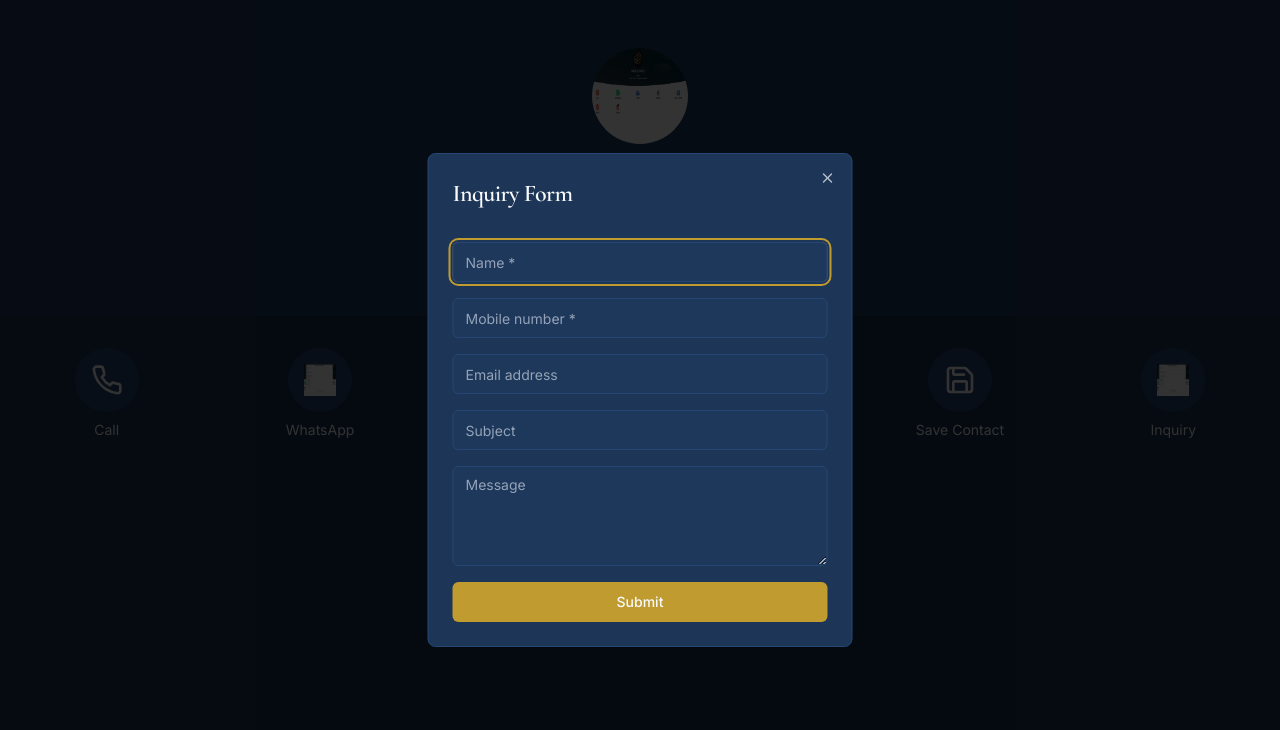
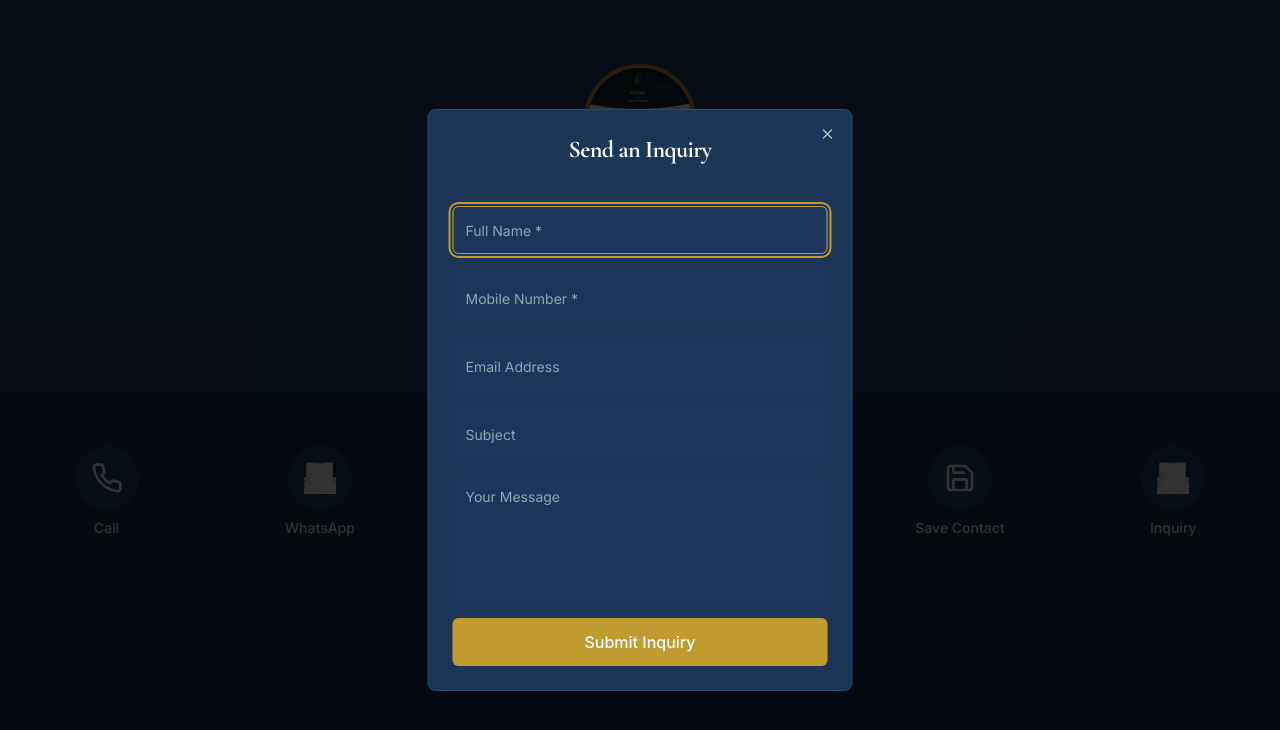
Before and after one commit to ram-patel/interactify-widget-50, a React (Vite) app: page / in a window 1280 px wide. Both pictures are taken after a click on the button "Inquiry". Shown: the top 730 px of the page. Built offline with nearby package versions, Linux system fonts and the light colour scheme.

Commit message:
Improve UI for Professional Look
Enhanced the user interface to provide a more professional appearance throughout the application. Adjustments may include styling updates, layout improvements, and overall design refinements.
[skip gpt_engineer]

```diff
--- a/src/components/InquiryDialog.tsx
+++ b/src/components/InquiryDialog.tsx
@@ -1,6 +1,5 @@
 import { useState } from "react";
 import { useForm } from "react-hook-form";
-import { X } from "lucide-react";
 import {
   Dialog,
   DialogContent,
@@ -39,60 +38,60 @@ export function InquiryDialog() {
   return (
     <Dialog open={open} onOpenChange={setOpen}>
       <DialogTrigger asChild>
-        <button className="flex flex-col items-center gap-2">
-          <div className="w-16 h-16 rounded-full bg-secondary flex items-center justify-center hover:bg-primary transition-colors">
+        <button className="flex flex-col items-center gap-2 group">
+          <div className="w-16 h-16 rounded-full bg-secondary flex items-center justify-center group-hover:bg-primary transition-all duration-300 transform group-hover:scale-105 shadow-lg">
             <img
               src="/lovable-uploads/92ff8eeb-a43d-4071-9c38-5ca2ff88df52.png"
               alt="Inquiry"
               className="w-8 h-8"
             />
           </div>
-          <span className="text-sm">Inquiry</span>
+          <span className="text-sm font-medium group-hover:text-primary transition-colors">Inquiry</span>
         </button>
       </DialogTrigger>
-      <DialogContent className="sm:max-w-[425px]">
-        <DialogHeader>
-          <DialogTitle className="text-2xl">Inquiry Form</DialogTitle>
+      <DialogContent className="sm:max-w-[425px] p-6">
+        <DialogHeader className="mb-6">
+          <DialogTitle className="text-2xl font-bold text-center">Send an Inquiry</DialogTitle>
         </DialogHeader>
-        <form onSubmit={handleSubmit(onSubmit)} className="space-y-4 mt-4">
-          <div className="space-y-2">
+        <form onSubmit={handleSubmit(onSubmit)} className="space-y-5">
+          <div>
             <Input
-              placeholder="Name *"
+              placeholder="Full Name *"
               {...register("name", { required: true })}
-              className="bg-secondary/10"
+              className="bg-secondary/5 border-secondary/20 focus:border-primary h-12"
             />
           </div>
-          <div className="space-y-2">
+          <div>
             <Input
-              placeholder="Mobile number *"
+              placeholder="Mobile Number *"
               {...register("mobile", { required: true })}
-              className="bg-secondary/10"
+              className="bg-secondary/5 border-secondary/20 focus:border-primary h-12"
             />
           </div>
-          <div className="space-y-2">
+          <div>
             <Input
               type="email"
-              placeholder="Email address"
+              placeholder="Email Address"
               {...register("email")}
-              className="bg-secondary/10"
+              className="bg-secondary/5 border-secondary/20 focus:border-primary h-12"
             />
           </div>
-          <div className="space-y-2">
+          <div>
             <Input
               placeholder="Subject"
               {...register("subject")}
-              className="bg-secondary/10"
+              className="bg-secondary/5 border-secondary/20 focus:border-primary h-12"
             />
           </div>
-          <div className="space-y-2">
+          <div>
             <Textarea
-              placeholder="Message"
+              placeholder="Your Message"
               {...register("message")}
-              className="bg-secondary/10 min-h-[100px]"
+              className="bg-secondary/5 border-secondary/20 focus:border-primary min-h-[120px] resize-none"
             />
           </div>
-          <Button type="submit" className="w-full">
-            Submit
+          <Button type="submit" className="w-full h-12 text-base font-medium hover:scale-[1.02] transition-transform">
+            Submit Inquiry
           </Button>
         </form>
       </DialogContent>
--- a/src/components/QrCodePopover.tsx
+++ b/src/components/QrCodePopover.tsx
@@ -14,18 +14,18 @@ export function QrCodePopover() {
   return (
     <Dialog open={open} onOpenChange={setOpen}>
       <DialogTrigger asChild>
-        <button className="flex flex-col items-center gap-2">
-          <div className="w-16 h-16 rounded-full bg-secondary flex items-center justify-center hover:bg-primary transition-colors">
+        <button className="flex flex-col items-center gap-2 group">
+          <div className="w-16 h-16 rounded-full bg-secondary flex items-center justify-center group-hover:bg-primary transition-all duration-300 transform group-hover:scale-105 shadow-lg">
             <QrCode className="w-8 h-8" />
           </div>
-          <span className="text-sm">QrCode</span>
+          <span className="text-sm font-medium group-hover:text-primary transition-colors">QR Code</span>
         </button>
       </DialogTrigger>
-      <DialogContent className="sm:max-w-[425px]">
-        <DialogHeader>
-          <DialogTitle className="text-2xl">Scan QR Code</DialogTitle>
+      <DialogContent className="sm:max-w-[425px] p-6">
+        <DialogHeader className="mb-6">
+          <DialogTitle className="text-2xl font-bold text-center">Scan QR Code</DialogTitle>
         </DialogHeader>
-        <div className="p-4 bg-white rounded-lg">
+        <div className="p-6 bg-white rounded-xl shadow-inner">
           <img
             src="/lovable-uploads/61af6174-3f5d-45b1-9daf-d3f04ec3b8f8.png"
             alt="QR Code"
--- a/src/pages/Index.tsx
+++ b/src/pages/Index.tsx
@@ -5,65 +5,67 @@ import { InquiryDialog } from "@/components/InquiryDialog";
 const Index = () => {
   return (
     <div className="min-h-screen flex flex-col items-center">
-      <header className="w-full py-12 px-4 text-center bg-secondary/50">
+      <header className="w-full py-16 px-4 text-center bg-gradient-to-b from-secondary/80 to-secondary/50 shadow-lg">
         <div className="max-w-screen-xl mx-auto">
-          <img
-            src="/lovable-uploads/61af6174-3f5d-45b1-9daf-d3f04ec3b8f8.png"
-            alt="Logo"
-            className="w-24 h-24 mx-auto mb-4 rounded-full"
-          />
-          <h1 className="text-4xl font-bold mb-2">PRATIK B. PANERI</h1>
-          <p className="text-muted-foreground">Owner</p>
-          <p className="text-xl mt-2">A Law Firm & Criminal Advocate</p>
+          <div className="relative inline-block">
+            <img
+              src="/lovable-uploads/61af6174-3f5d-45b1-9daf-d3f04ec3b8f8.png"
+              alt="Logo"
+              className="w-28 h-28 mx-auto mb-6 rounded-full border-4 border-primary shadow-xl"
+            />
+          </div>
+          <h1 className="text-4xl md:text-5xl font-bold mb-3 text-foreground">PRATIK B. PANERI</h1>
+          <p className="text-muted-foreground text-lg mb-2">Owner</p>
+          <p className="text-xl md:text-2xl font-serif">A Law Firm & Criminal Advocate</p>
         </div>
       </header>
 
-      <main className="flex-1 w-full max-w-screen-xl mx-auto px-4 py-8">
+      <main className="flex-1 w-full max-w-screen-xl mx-auto px-4 py-12">
         <div className="grid grid-cols-2 sm:grid-cols-3 md:grid-cols-6 gap-8 justify-items-center">
           <a
             href="tel:+1234567890"
-            className="flex flex-col items-center gap-2"
+            className="flex flex-col items-center gap-2 group"
           >
-            <div className="w-16 h-16 rounded-full bg-secondary flex items-center justify-center hover:bg-primary transition-colors">
+            <div className="w-16 h-16 rounded-full bg-secondary flex items-center justify-center group-hover:bg-primary transition-all duration-300 transform group-hover:scale-105 shadow-lg">
               <Phone className="w-8 h-8" />
             </div>
-            <span className="text-sm">Call</span>
+            <span className="text-sm font-medium group-hover:text-primary transition-colors">Call</span>
           </a>
 
           <a
             href="https://wa.me/1234567890"
-            className="flex flex-col items-center gap-2"
+            className="flex flex-col items-center gap-2 group"
           >
-            <div className="w-16 h-16 rounded-full bg-secondary flex items-center justify-center hover:bg-primary transition-colors">
+            <div className="w-16 h-16 rounded-full bg-secondary flex items-center justify-center group-hover:bg-primary transition-all duration-300 transform group-hover:scale-105 shadow-lg">
               <img
                 src="/lovable-uploads/92ff8eeb-a43d-4071-9c38-5ca2ff88df52.png"
                 alt="WhatsApp"
                 className="w-8 h-8"
               />
             </div>
-            <span className="text-sm">WhatsApp</span>
+            <span className="text-sm font-medium group-hover:text-primary transition-colors">WhatsApp</span>
           </a>
 
           <a
             href="mailto:contact@example.com"
-            className="flex flex-col items-center gap-2"
+            className="flex flex-col items-center gap-2 group"
           >
-            <div className="w-16 h-16 rounded-full bg-secondary flex items-center justify-center hover:bg-primary transition-colors">
+            <div className="w-16 h-16 rounded-full bg-secondary flex items-center justify-center group-hover:bg-primary transition-all duration-300 transform group-hover:scale-105 shadow-lg">
               <Mail className="w-8 h-8" />
             </div>
-            <span className="text-sm">Email</span>
+            <span className="text-sm font-medium group-hover:text-primary transition-colors">Email</span>
           </a>
 
           <QrCodePopover />
 
           <a
             href="/contact.vcf"
-            className="flex flex-col items-center gap-2"
+            className="flex flex-col items-center gap-2 group"
           >
-            <div className="w-16 h-16 rounded-full bg-secondary flex items-center justify-center hover:bg-primary transition-colors">
+            <div className="w-16 h-16 rounded-full bg-secondary flex items-center justify-center group-hover:bg-primary transition-all duration-300 transform group-hover:scale-105 shadow-lg">
               <Save className="w-8 h-8" />
             </div>
-            <span className="text-sm">Save Contact</span>
+            <span className="text-sm font-medium group-hover:text-primary transition-colors">Save Contact</span>
           </a>
 
           <InquiryDialog />
```
